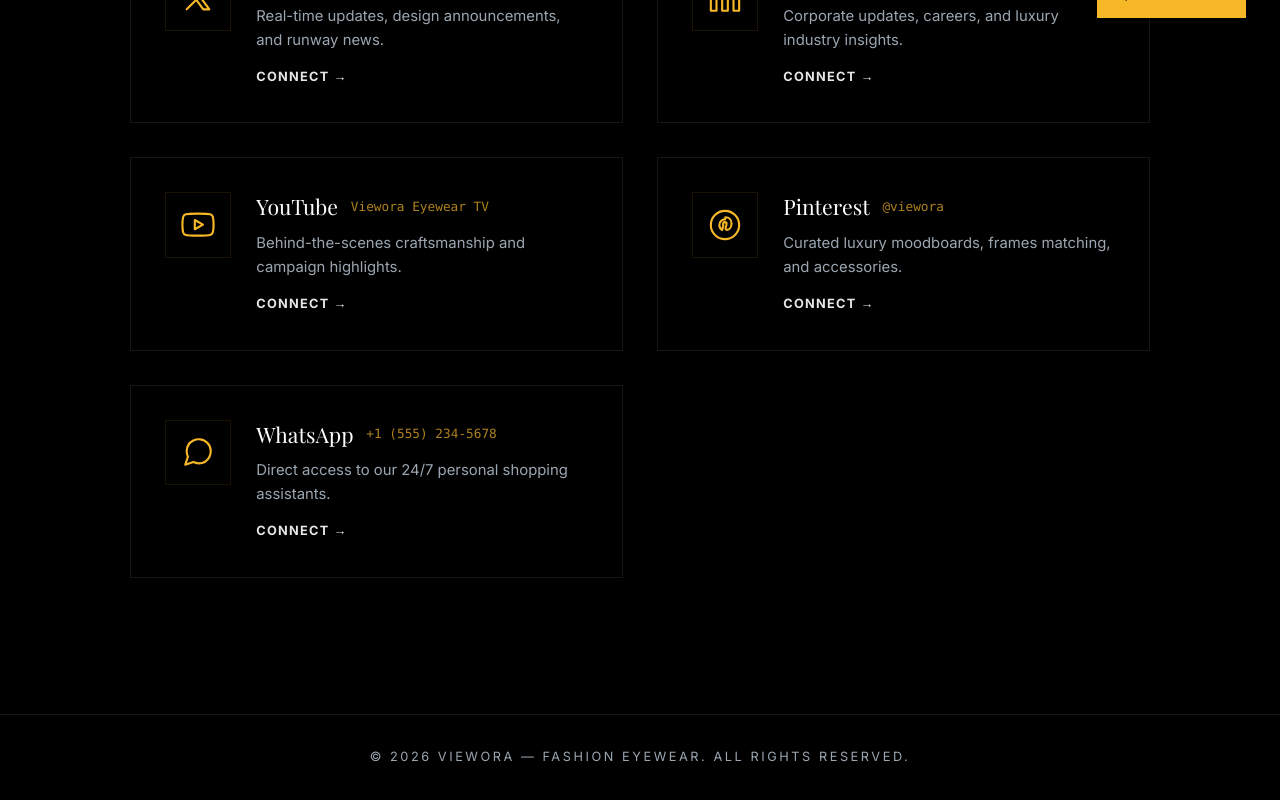
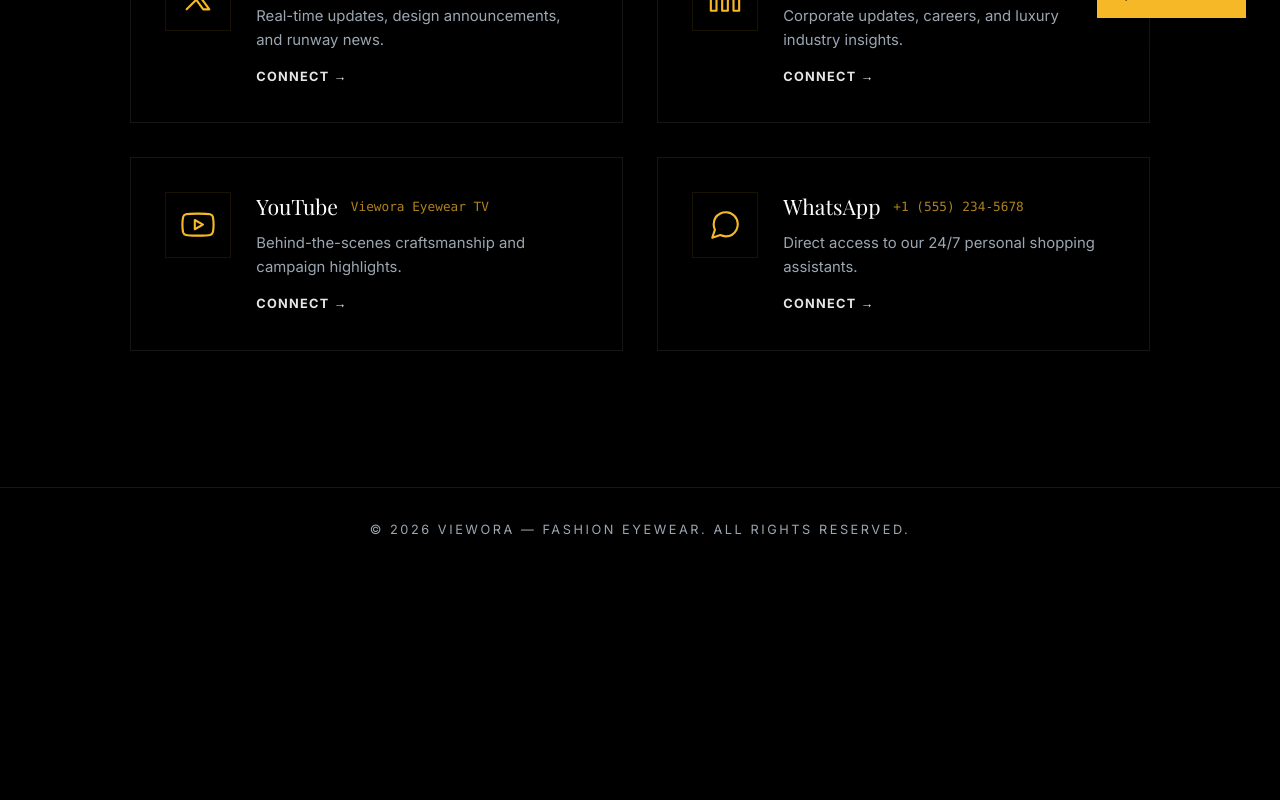
Before and after one commit to Vikas-u-rao/viewora-ecom, a Next.js app in the folder client/: page /socials in a window 1280 px wide. Shown: the part 748-1548 px from the top of the page. After the commit the page ends 1321 px from the top, so only its background shows below. Built offline with nearby package versions, Linux system fonts and the light colour scheme; no server answers; a web font is replaced by a local one.

Commit message:
fix: remove Pinterest from socials page

```diff
--- a/client/src/app/socials/page.tsx
+++ b/client/src/app/socials/page.tsx
@@ -65,18 +65,6 @@
     )
   },
   {
-    name: "Pinterest",
-    username: "@viewora",
-    href: "https://pinterest.com",
-    description: "Curated luxury moodboards, frames matching, and accessories.",
-    icon: (
-      <svg className="w-8 h-8 text-gold" viewBox="0 0 24 24" fill="none" stroke="currentColor" strokeWidth="1.5" strokeLinecap="round" strokeLinejoin="round">
-        <circle cx="12" cy="12" r="10" />
-        <path d="M12 8c-2.2 0-4 1.8-4 4 0 1.5.8 2.8 2 3.5l.8-3c-.1-.2-.2-.5-.2-.8 0-1 .6-1.7 1.4-1.7.7 0 1.1.5 1.1 1.2 0 1.5-.7 2.5-.7 3.2 0 .6.4 1 1 1 1.8 0 3.2-1.9 3.2-4.7 0-2.4-1.7-4.2-4.3-4.2z" />
-      </svg>
-    )
-  },
-  {
     name: "WhatsApp",
     username: "+1 (555) 234-5678",
     href: "https://whatsapp.com",
```
